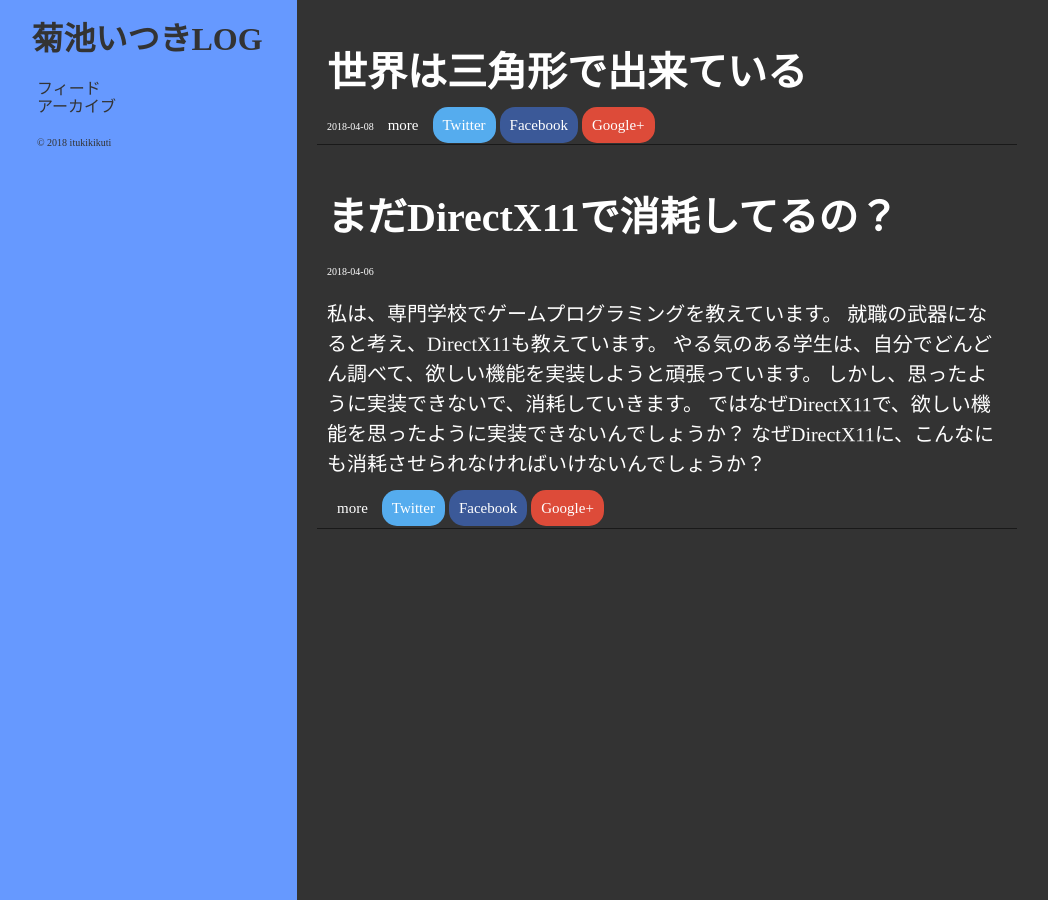
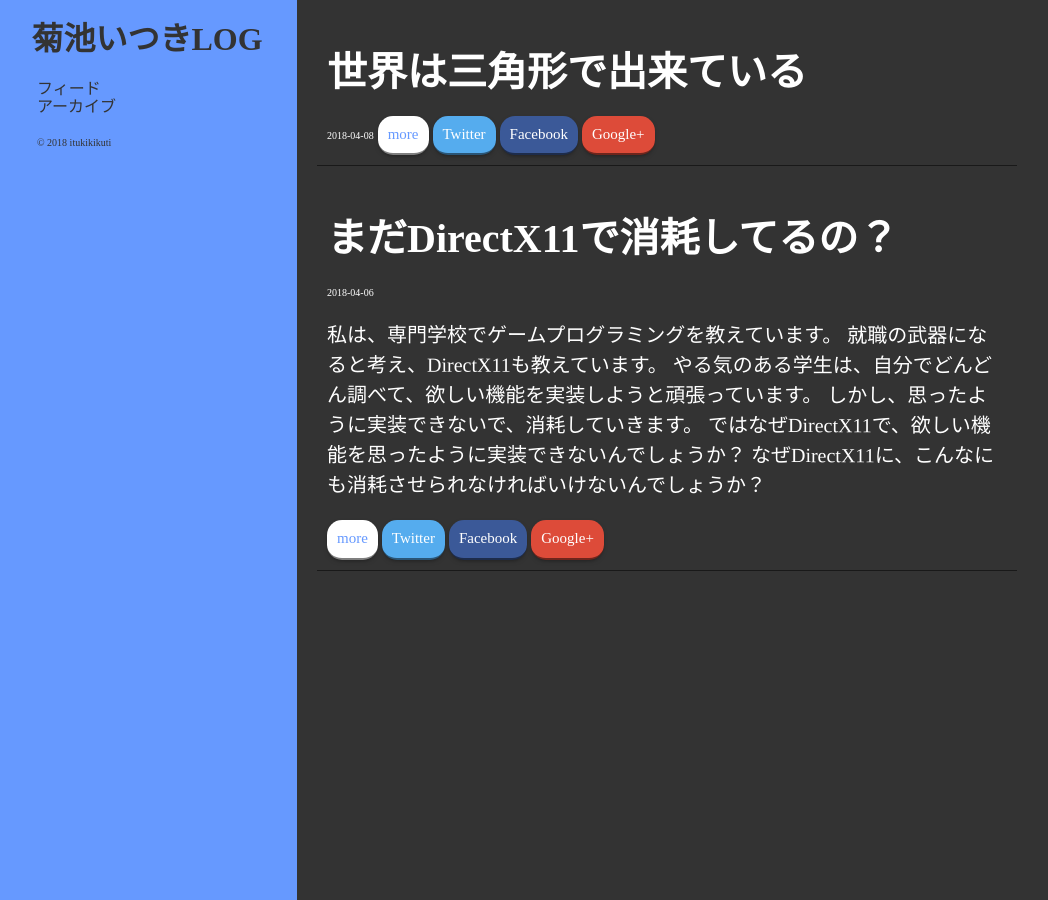
Before and after one commit to itukikikuti/windblow.net, a Jekyll site: the page built from index.html, in a window 1280 px wide. Shown: the whole page, without its empty margins (3-1051 px from the left). Built offline with Jekyll 4.4.1, drawn with Linux system fonts in a browser that asks for light colours; some web fonts are replaced; the list of posts is cut into pages by our own code.

Commit message:
Update style.scss

```diff
--- a/assets/css/style.scss
+++ b/assets/css/style.scss
@@ -76,12 +76,21 @@ article {
         transform: rotate(0.05deg);
     }
     &>a {
+        display:inline-block;
         color: $white;
         font-size: 15px;
         padding: 10px;
         border-radius: 15px;
+        border-bottom: 2px solid rgba(0, 0, 0, 0.5);
+        box-shadow: 0px 2px 5px -2px rgba(0, 0, 0, 0.5);
         &:hover {
             transform: translateY(2px);
+            border-bottom: none;
+            box-shadow: none;
+        }
+        &:nth-last-of-type(4) {
+            background: $white;
+            color: $color;
         }
         &:nth-last-of-type(3) {
             background: #55acee;
```
